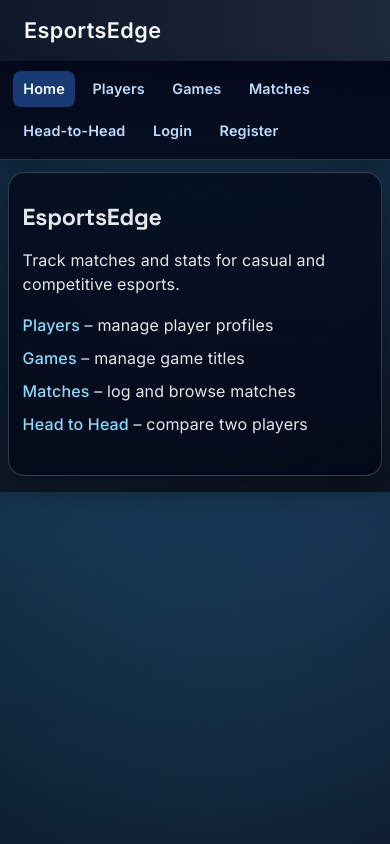
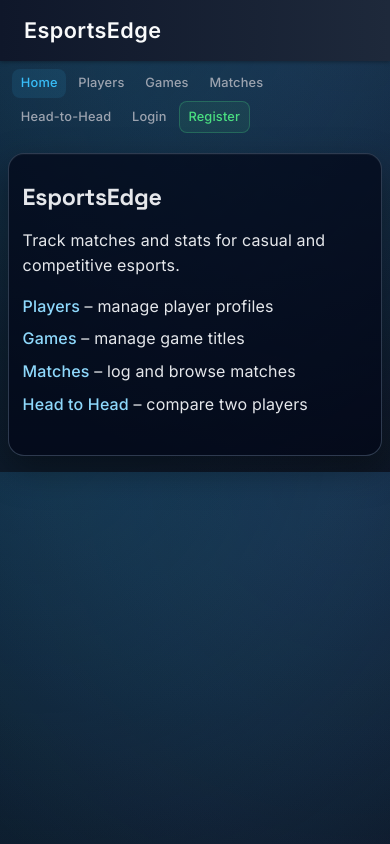
Before and after one commit to tyagiraa/EsportsEdge, a React (Vite) app in the folder frontend/: page / in a window 390 px wide. Built offline with nearby package versions, Linux system fonts and the light colour scheme; no server answers; the HTML template or start-up script is replaced by a standard one.

Commit message:
Refactor NavBar styles for improved layout and design

```diff
--- a/frontend/src/components/NavBar/NavBar.css
+++ b/frontend/src/components/NavBar/NavBar.css
@@ -1,39 +1,37 @@
 .navbar {
   display: flex;
   flex-wrap: wrap;
-  gap: 0.5rem;
+  gap: 0.25rem;
   align-items: center;
-  padding: 0.75rem 1.5rem;
-  background:
-    linear-gradient(180deg, rgba(2, 6, 23, 0.95), rgba(2, 6, 23, 0.82)),
-    radial-gradient(700px circle at 0% 0%, rgba(56, 189, 248, 0.15), transparent 45%);
-  border-bottom: 1px solid rgba(51, 65, 85, 0.8);
-  box-shadow: 0 8px 24px rgba(0, 0, 0, 0.25);
+  padding: 0.55rem 1.15rem;
+  max-width: 1040px;
+  margin: 0 auto;
 }
 
 .navbar__link {
-  padding: 0.48rem 0.78rem;
-  color: #bfdbfe;
+  display: inline-flex;
+  align-items: center;
+  padding: 0.38rem 0.75rem;
+  border-radius: 8px;
+  font-size: 0.875rem;
+  font-weight: 500;
+  color: #9ca3af;
   text-decoration: none;
-  font-size: 0.94rem;
-  font-weight: 600;
-  letter-spacing: 0.01em;
-  border-radius: 8px;
-  transition:
-    background 120ms ease,
-    color 120ms ease,
-    transform 120ms ease;
+  background: transparent;
+  border: none;
+  cursor: pointer;
+  font-family: inherit;
+  transition: color 120ms ease, background 120ms ease;
 }
 
 .navbar__link:hover {
-  color: #f8fafc;
-  background: rgba(59, 130, 246, 0.25);
-  transform: translateY(-1px);
+  color: #e5e7eb;
+  background: rgba(51, 65, 85, 0.45);
 }
 
 .navbar__link.active {
-  color: #f9fafb;
-  background: rgba(59, 130, 246, 0.4);
+  color: #38bdf8;
+  background: rgba(56, 189, 248, 0.1);
 }
 
 .navbar__link:focus-visible {
@@ -41,14 +39,47 @@
   outline-offset: 2px;
 }
 
+.navbar__link--profile {
+  color: #38bdf8;
+  background: rgba(56, 189, 248, 0.08);
+  border: 1px solid rgba(56, 189, 248, 0.25);
+  margin-left: auto;
+}
+
+.navbar__link--profile:hover {
+  background: rgba(56, 189, 248, 0.18);
+  color: #7dd3fc;
+  border-color: rgba(56, 189, 248, 0.5);
+}
+
+.navbar__link--register {
+  color: #4ade80;
+  background: rgba(74, 222, 128, 0.08);
+  border: 1px solid rgba(74, 222, 128, 0.25);
+}
+
+.navbar__link--register:hover {
+  background: rgba(74, 222, 128, 0.16);
+  color: #86efac;
+  border-color: rgba(74, 222, 128, 0.5);
+}
+
+.navbar__link--logout {
+  margin-left: 0.25rem;
+}
+
 @media (max-width: 720px) {
   .navbar {
-    padding: 0.65rem 0.8rem;
-    gap: 0.4rem;
+    padding: 0.5rem 0.75rem;
+    gap: 0.2rem;
   }
 
   .navbar__link {
-    padding: 0.42rem 0.66rem;
-    font-size: 0.9rem;
+    font-size: 0.8rem;
+    padding: 0.3rem 0.55rem;
+  }
+
+  .navbar__link--profile {
+    margin-left: 0;
   }
 }
```
